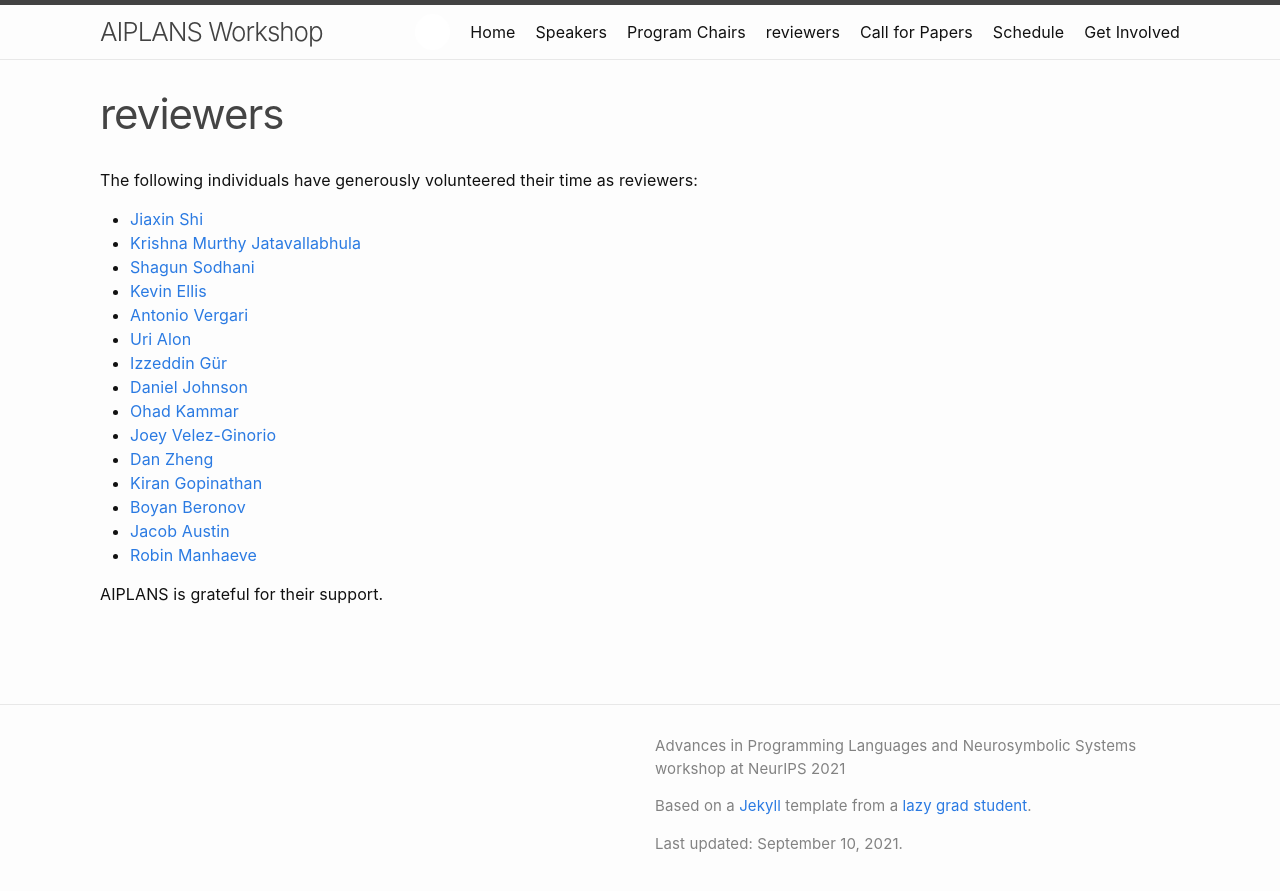
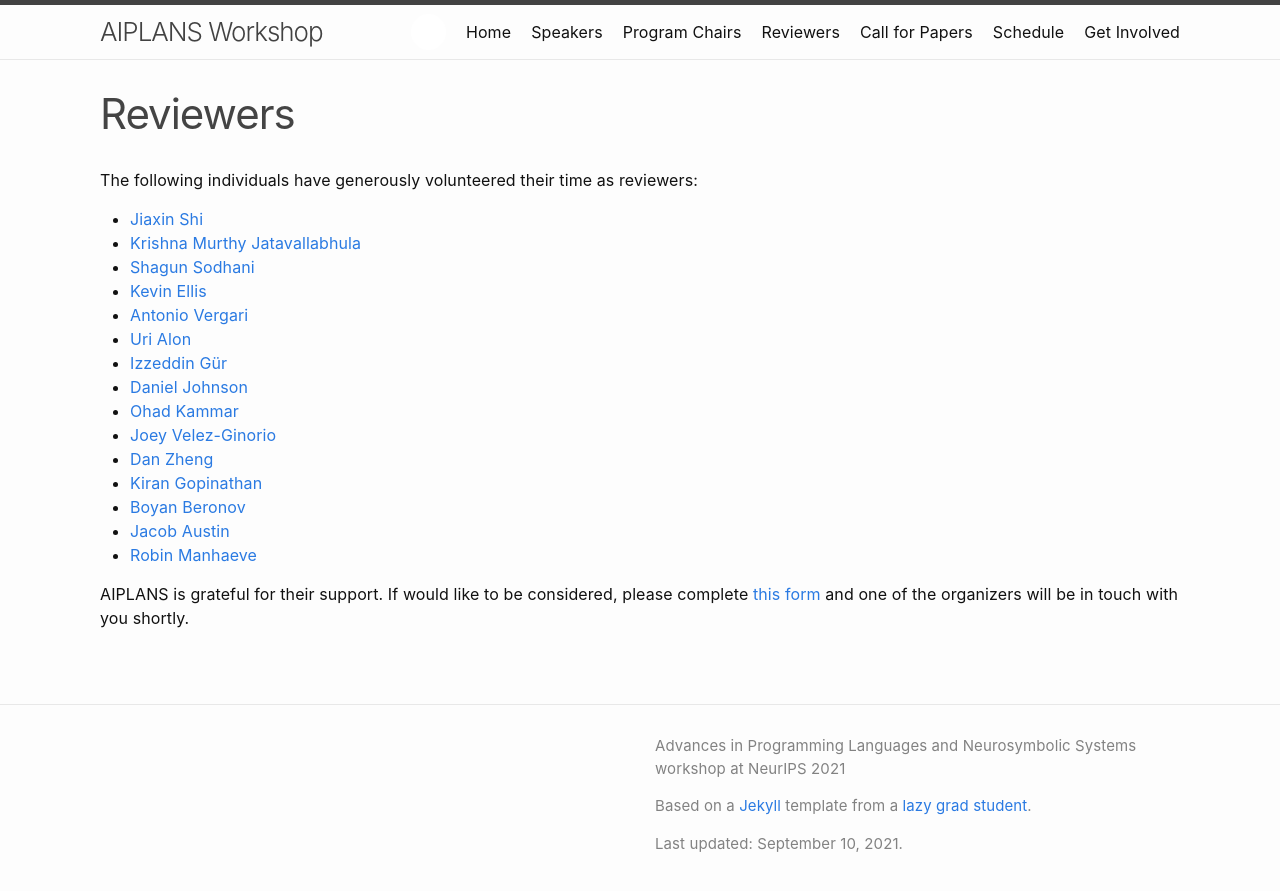
Before and after one commit to aiplans/aiplans.github.io, a Jekyll site: the page built from reviewers.md, in a window 1280 px wide. Shown: the top 891 px of the page. Built offline with Jekyll 4.4.1, drawn with Linux system fonts in a browser that asks for light colours.

Commit message:
add link to reviewer form

```diff
--- a/reviewers.md
+++ b/reviewers.md
@@ -1,6 +1,6 @@
 ---
 layout: page
-title: reviewers
+title: Reviewers
 permalink: /reviewers/
 ---
 
@@ -22,4 +22,4 @@ The following individuals have generously volunteered their time as reviewers:
 * [Jacob Austin](http://www.jacobaustin.org/)
 * [Robin Manhaeve](https://scholar.google.be/citations?user=pQht1BIAAAAJ)
 
-AIPLANS is grateful for their support.
+AIPLANS is grateful for their support. If would like to be considered, please complete [this form](https://docs.google.com/forms/d/e/1FAIpQLSf7AJhFCpgPseBvE1iSKIBygvsiPUn--vwIEBwZaQjsEA1d8g/viewform) and one of the organizers will be in touch with you shortly.
```
